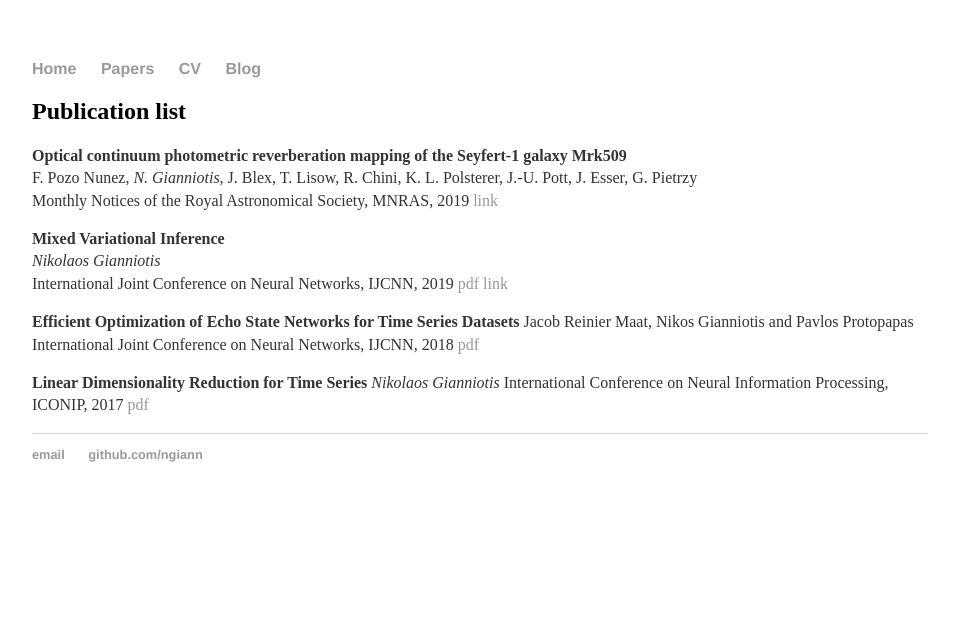
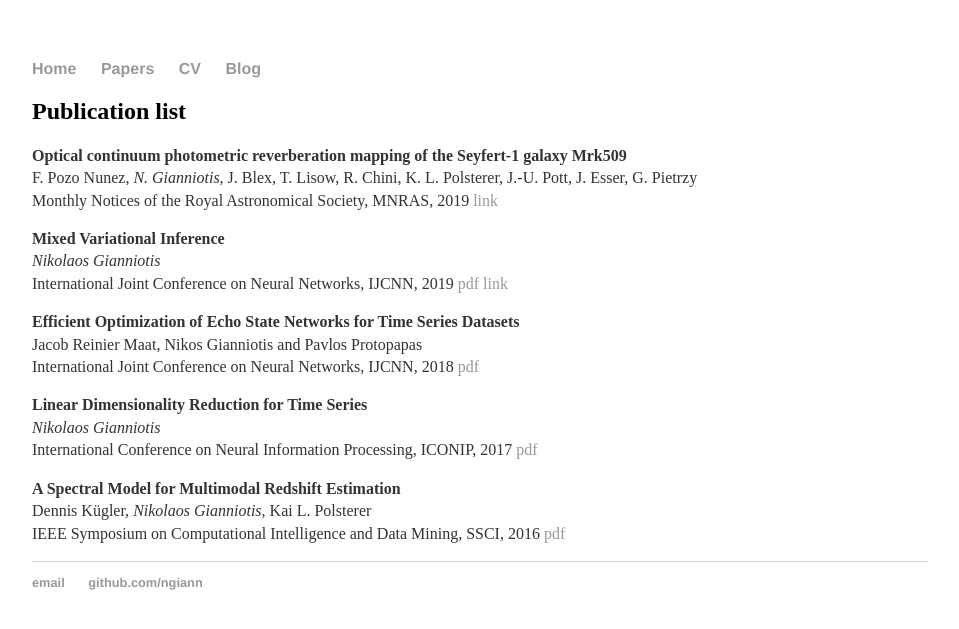
Before and after one commit to ngiann/ngiann.github.io, a Jekyll site: the page built from papers/index.md, in a window 1280 px wide. Shown: the top 629 px of the page, without its empty margins (160-1119 px from the left). Built offline with Jekyll 4.4.1, drawn with Linux system fonts in a browser that asks for light colours.

Commit message:
Update index.md

```diff
--- a/papers/index.md
+++ b/papers/index.md
@@ -12,10 +12,14 @@ Monthly Notices of the Royal Astronomical Society, MNRAS, 2019 [link](https://do
 *Nikolaos Gianniotis*\
 International Joint Conference on Neural Networks, IJCNN, 2019 [pdf](https://arxiv.org/pdf/1901.04791.pdf) [link](https://doi.org/10.1109/IJCNN.2019.8852348)
 
-**Efficient Optimization of Echo State Networks for Time Series Datasets**
-Jacob Reinier Maat, Nikos Gianniotis and Pavlos Protopapas
+**Efficient Optimization of Echo State Networks for Time Series Datasets**\
+Jacob Reinier Maat, Nikos Gianniotis and Pavlos Protopapas\
 International Joint Conference on Neural Networks, IJCNN, 2018 [pdf](https://www.dropbox.com/s/x2787m7clayg8l0/2018%20-%20IJCNN%20-%20Efficient%20Optimization%20of%20Echo%20State%20Networks%20for%20Time%20Series%20Datasets.pdf?dl=0)
 
-**Linear Dimensionality Reduction for Time Series**
-*Nikolaos Gianniotis*
+**Linear Dimensionality Reduction for Time Series**\
+*Nikolaos Gianniotis*\
 International Conference on Neural Information Processing, ICONIP, 2017 [pdf](https://www.dropbox.com/s/icryfwm2a1r0nci/ICONIP%20-%202017%20-%20Linear%20Dimensionality%20Reduction%20for%20Time%20Series.pdf?dl=0)
+
+**A Spectral Model for Multimodal Redshift Estimation**\
+Dennis Kügler, *Nikolaos Gianniotis*, Kai L. Polsterer\
+IEEE Symposium on Computational Intelligence and Data Mining, SSCI, 2016 [pdf](https://www.dropbox.com/s/z2tdk8h5pz3usmr/SSCI2016%20-%20A%20Spectral%20Model%20for%20Multimodal%20Redshift%20Estimation.pdf?dl=0)
```
